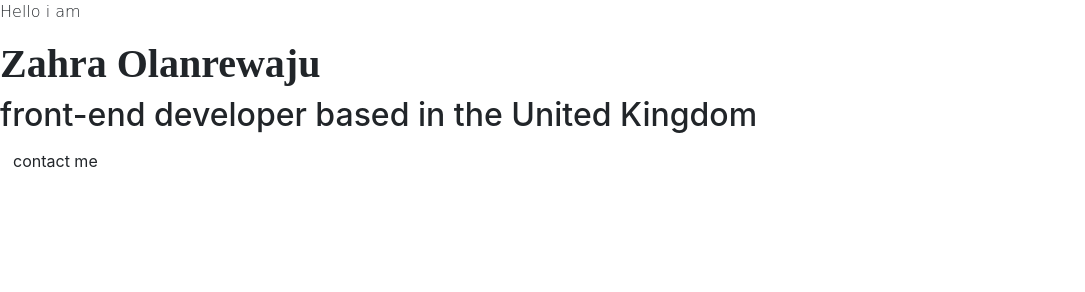
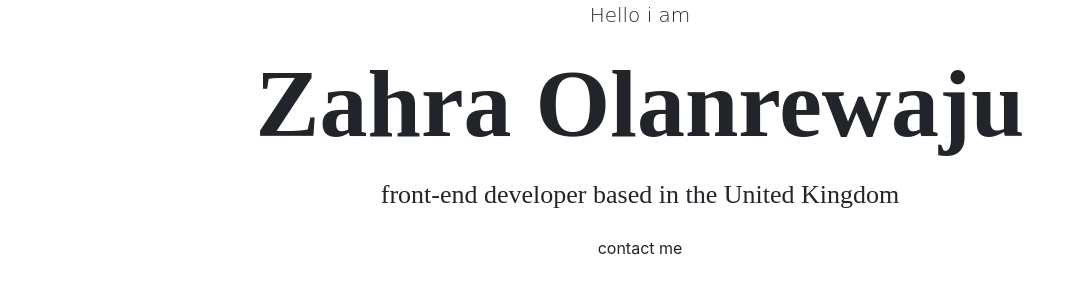
Before and after one commit to zahrabola/portfolio-shecodes, a plain HTML site: page index.html in a window 1280 px wide. Shown: the whole page, without its empty margins (0-1085 px from the left). Drawn offline with nearby package versions, Linux system fonts and the light colour scheme.

Commit message:
Update application.css

```diff
--- a/styles/application.css
+++ b/styles/application.css
@@ -1,15 +1,27 @@
+
 /*font-family: 'Fruktur', cursive;
 font-family: 'Playfair Display', serif;*/
 
 h1 {
   font-family: "Playfair Display", serif;
   font-weight: bold;
+  font-size: 96px;
 }
-p {
+.hero p {
   font-family: "Fruktur", cursive;
   font-weight: lighter;
+  font-size: 20px;
 }
 :root {
   --branding-color: #6c63ff;
   --secondary-color: #f9f7fe;
 }
+.hero {
+  text-align: center;
+}
+.hero h2 {
+  font-family: "Playfair Display", serif;
+  font-weight: lighter;
+  font-size: 26px;
+  line-height: 2;
+}
```
